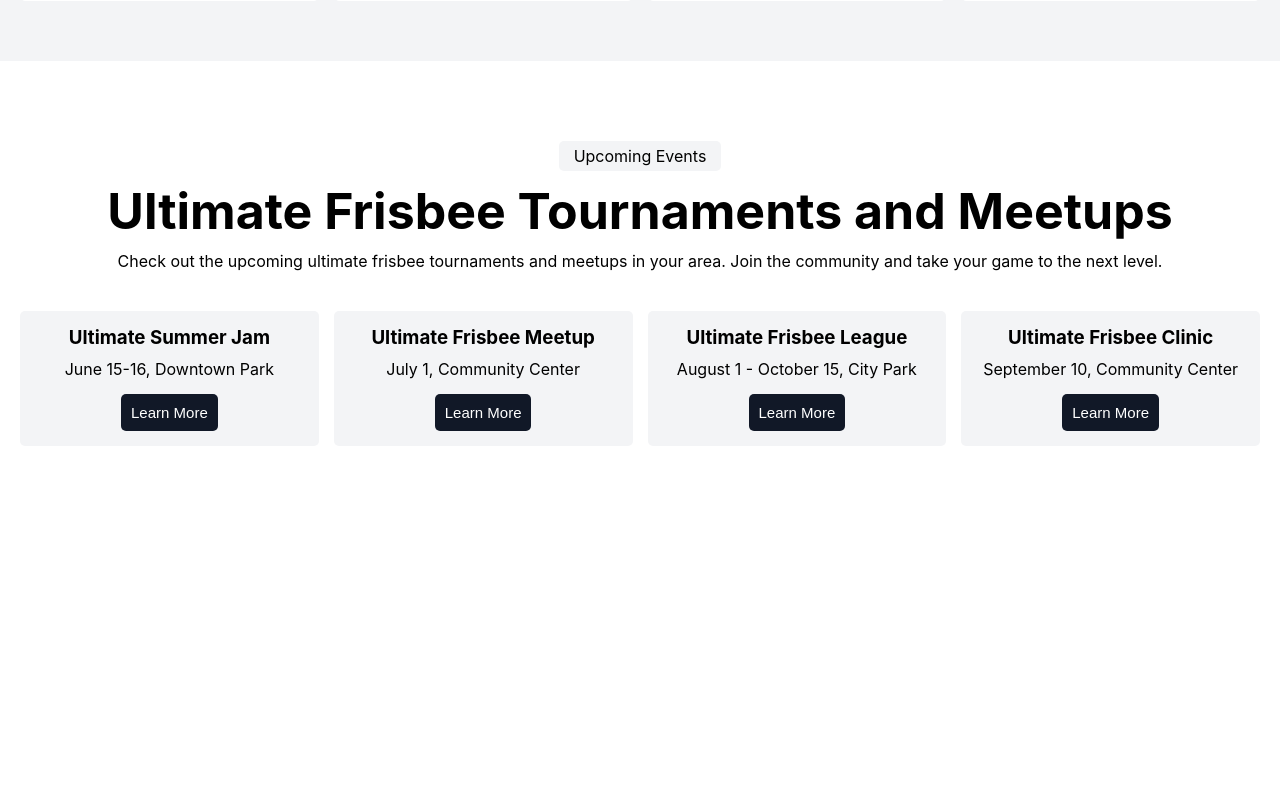
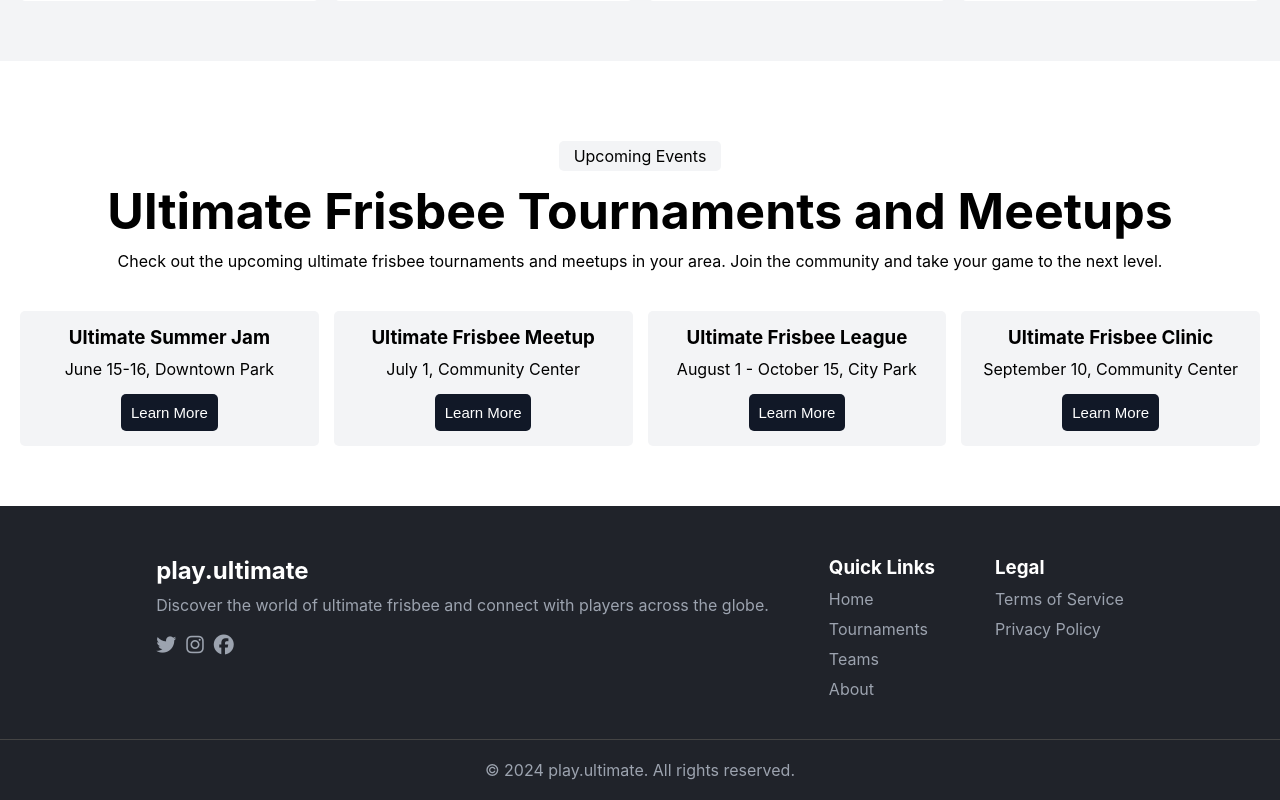
Before and after one commit to playdotultimate/play.ultimate, a React (Create React App) app in the folder frontend/: page /home in a window 1280 px wide. Shown: the part 1484-2284 px from the top of the page. Before the commit the page ends 1990 px from the top, so only its background shows below. Built offline with nearby package versions, Linux system fonts and the light colour scheme; a web font is replaced by a local one.

Commit message:
Added Footer

```diff
--- a/frontend/src/components/LandingHeaderHome.css
+++ b/frontend/src/components/LandingHeaderHome.css
@@ -52,8 +52,9 @@
     position: relative;
   display: flex;
   align-items: center;
-  justify-content: right;
+  justify-content: center;
   cursor: pointer;
+
   margin-right: 20px;
   font-size: 2rem;
   margin-left: 20px;
@@ -135,7 +136,7 @@
    display: none;
   }
   .response-menu-btn{
-   display: block;
+   display: flex;
   }
 
   .nav-linksr {
@@ -153,6 +154,7 @@
     font-family: 'Franklin Gothic Medium', 'Arial Narrow', Arial, sans-serif;
     font-size: 20px;
     font-weight: bold;
+    color: #000000;
     transition: color 0.3s ease-in-out;
     padding: 10px 20px 10px 20px;
   }
--- a/frontend/src/components/LandingPageHome.css
+++ b/frontend/src/components/LandingPageHome.css
@@ -162,6 +162,66 @@ text-align: center;
     background-color: #f3f4f6;
 }
 
+/**footer**/
+.footer {
+    background-color: #20232a;
+    color: #fff;
+    padding: 20px 0;
+}
+
+.footer-content {
+    display: flex;
+    justify-content: center;
+    align-items: flex-start;
+    gap: 60px;
+    padding: 0 20px;
+    margin-top: 30px;
+    margin-bottom: 30px;
+}
+
+.footer-section {
+
+
+}
+
+.footer-section h2, .footer-section h3 {
+    margin-bottom: 10px;
+}
+
+.footer-section p {
+    margin-bottom: 20px;
+    color: #9ca3af;
+}
+
+.social-icons i {
+    font-size: 20px;
+    margin-right: 10px;
+    color: #9ca3af;
+}
+
+.footer-section ul {
+    list-style: none;
+    padding: 0;
+}
+
+.footer-section ul li {
+    margin-bottom: 10px;
+
+}
+
+.footer-section ul li a{
+    color: #9ca3af;
+    text-decoration: none;
+}
+
+.footer-bottom {
+    text-align: center;
+    border-top: 1px solid #444;
+    margin-top: 20px;
+    padding: 20px 0 0 0;
+    color: #9ca3af;
+}
+
 @media screen and ( max-width: 855px ){
 		.row1{
             flex-direction: column;
@@ -194,4 +254,29 @@ text-align: center;
         .AboutSection{
             padding: 60px 10px 70px 10px;
             }
+            /*footer*/
+            .footer-content {
+                gap: 0;
+                row-gap: 30px;
+                flex-wrap: wrap;
+                justify-content: flex-start;
+            }
+
+            .footer-section {
+                margin: 0;
+                width: 100%;
+            }
+
+            .social-icons i {
+                font-size: 18px;
+            }
+            .social{
+                max-width: 100%;
+
+            }
+
+            .legal,.links{
+                width: calc(50%);
+             }
+
     }
--- a/frontend/src/components/LandingPageHome.jsx
+++ b/frontend/src/components/LandingPageHome.jsx
@@ -1,5 +1,5 @@
 import React from 'react'
-import { NavLink } from 'react-router-dom'
+import { Link } from 'react-router-dom'
 import frisbeeimage from '../images/frisbeeimage.jpg'
 import './LandingPageHome.css'
 export default function LandingPageHome() {
@@ -167,6 +167,39 @@ export default function LandingPageHome() {
       </div>
     </div>
   </section>
+
+  <footer className="footer">
+            <div className="footer-content">
+                <div className="footer-section social">
+                    <h2>play.ultimate</h2>
+                    <p>Discover the world of ultimate frisbee and connect with players across the globe.</p>
+                    <div className="social-icons">
+                        <i className="fab fa-twitter"></i>
+                        <i className="fab fa-instagram"></i>
+                        <i className="fab fa-facebook"></i>
+                    </div>
+                </div>
+                <div className="footer-section links">
+                    <h3>Quick Links</h3>
+                    <ul>
+                        <li><Link to="/">Home</Link></li>
+                        <li><Link to="/tournaments">Tournaments</Link></li>
+                        <li><Link to="/teams">Teams</Link></li>
+                        <li><Link to="/about">About</Link></li>
+                    </ul>
+                </div>
+                <div className="footer-section legal">
+                    <h3>Legal</h3>
+                    <ul>
+                        <li><Link to="/terms-of-service">Terms of Service</Link></li>
+                        <li><Link to="/privacy-policy">Privacy Policy</Link></li>
+                    </ul>
+                </div>
+            </div>
+            <div className="footer-bottom">
+                <p>&copy; 2024 play.ultimate. All rights reserved.</p>
+            </div>
+        </footer>
 </>
 
   )
```
